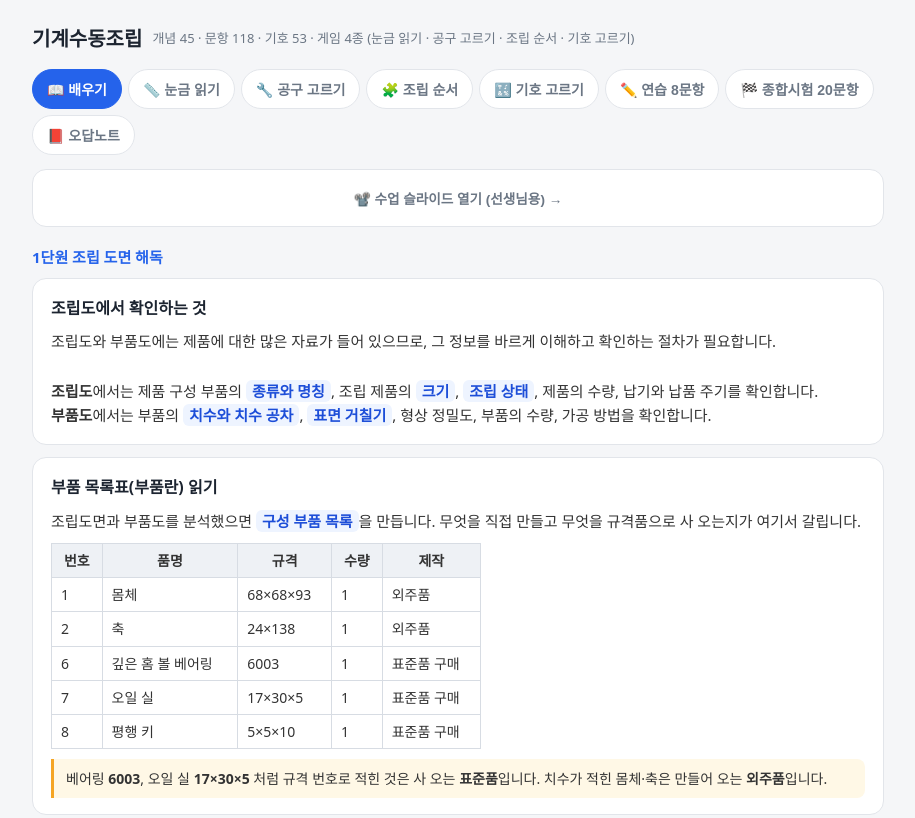
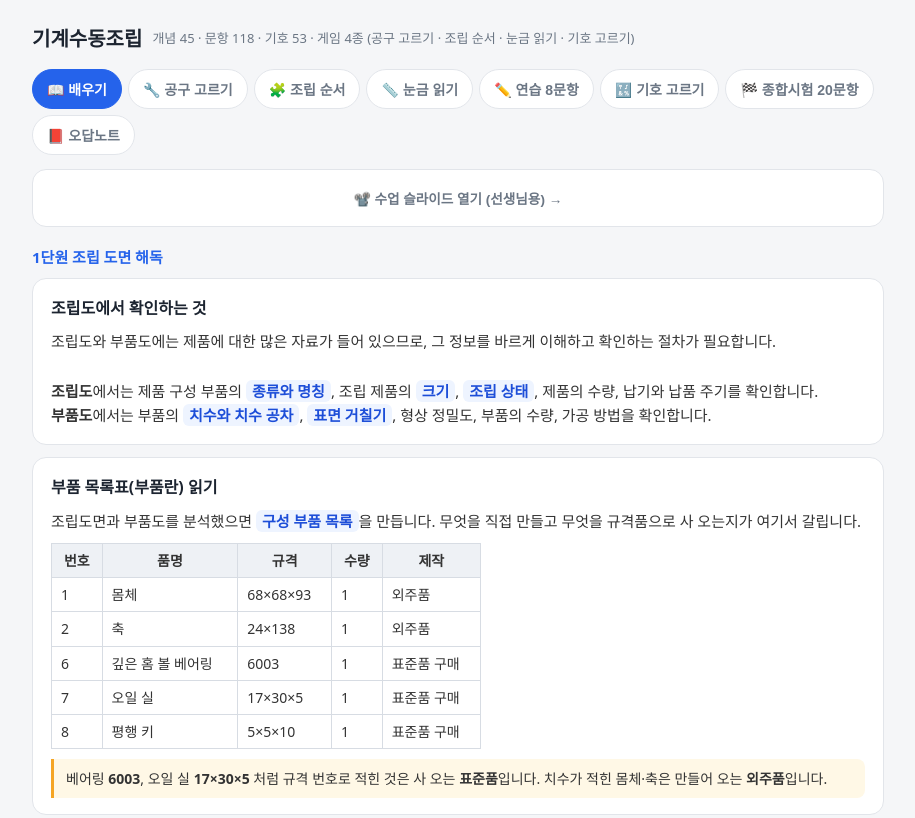
Before and after one commit to hongyul67-cpu/manual-assembly-master, a plain HTML site: page index.html in a window 1280 px wide. Shown: the top 818 px of the page, without its empty margins (182-1097 px from the left). Drawn offline with Linux system fonts and the light colour scheme.

Commit message:
상단 탭·배우기 끝 단추를 주차 순서로: 공구 고르기 → 조립 순서 → 눈금 읽기 → 연습 → 기호 고르기 → 종합시험
Co-Authored-By: Claude Opus 5.5 <noreply@anthropic.com>

```diff
--- a/index.html
+++ b/index.html
@@ -119,11 +119,11 @@
 
   <div class="tabs">
     <button class="tab on" data-view="learn">📖 배우기</button>
-    <button class="tab"    data-view="gauge">📏 눈금 읽기</button>
     <button class="tab"    data-view="tool">🔧 공구 고르기</button>
     <button class="tab"    data-view="order">🧩 조립 순서</button>
+    <button class="tab"    data-view="gauge">📏 눈금 읽기</button>
+    <button class="tab"    data-view="practice">✏️ 연습 8문항</button>
     <button class="tab"    data-view="sym">🔣 기호 고르기</button>
-    <button class="tab"    data-view="practice">✏️ 연습 8문항</button>
     <button class="tab"    data-view="exam">🏁 종합시험 20문항</button>
     <button class="tab"    data-view="wrong">📕 오답노트</button>
   </div>
@@ -1873,11 +1873,11 @@ function renderLearn(v){
     if(c.draw){ try{ c.draw(card.querySelector('.body')); }catch(e){ console.warn('draw', e); } }
   });
   v.appendChild(el('<div class="card row"><b>다 읽었으면</b>' +
-    '<button class="btn btn-primary" id="goG">📏 눈금 읽기</button>' +
-    '<button class="btn" id="goT">🔧 공구 고르기</button>' +
+    '<button class="btn btn-primary" id="goT">🔧 공구 고르기</button>' +
     '<button class="btn" id="goO">🧩 조립 순서</button>' +
-    '<button class="btn" id="goS">🔣 기호 고르기</button>' +
-    '<button class="btn" id="goP">✏️ 연습 '+CFG.practiceN+'문항</button></div>'));
+    '<button class="btn" id="goG">📏 눈금 읽기</button>' +
+    '<button class="btn" id="goP">✏️ 연습 '+CFG.practiceN+'문항</button>' +
+    '<button class="btn" id="goS">🔣 기호 고르기</button></div>'));
   $('#goG').onclick=()=>go('gauge'); $('#goT').onclick=()=>go('tool');
   $('#goO').onclick=()=>go('order'); $('#goS').onclick=()=>go('sym');
   $('#goP').onclick=()=>go('practice');
@@ -2515,7 +2515,7 @@ function renderWrong(v){
 
 $('#hdSub').textContent = '개념 ' + LEARN.length + ' · 문항 ' + QUESTIONS.length +
                           ' · 기호 ' + Object.keys(SYM).length +
-                          ' · 게임 4종 (눈금 읽기 · 공구 고르기 · 조립 순서 · 기호 고르기)';
+                          ' · 게임 4종 (공구 고르기 · 조립 순서 · 눈금 읽기 · 기호 고르기)';
 render('learn');
 </script>
 
```
